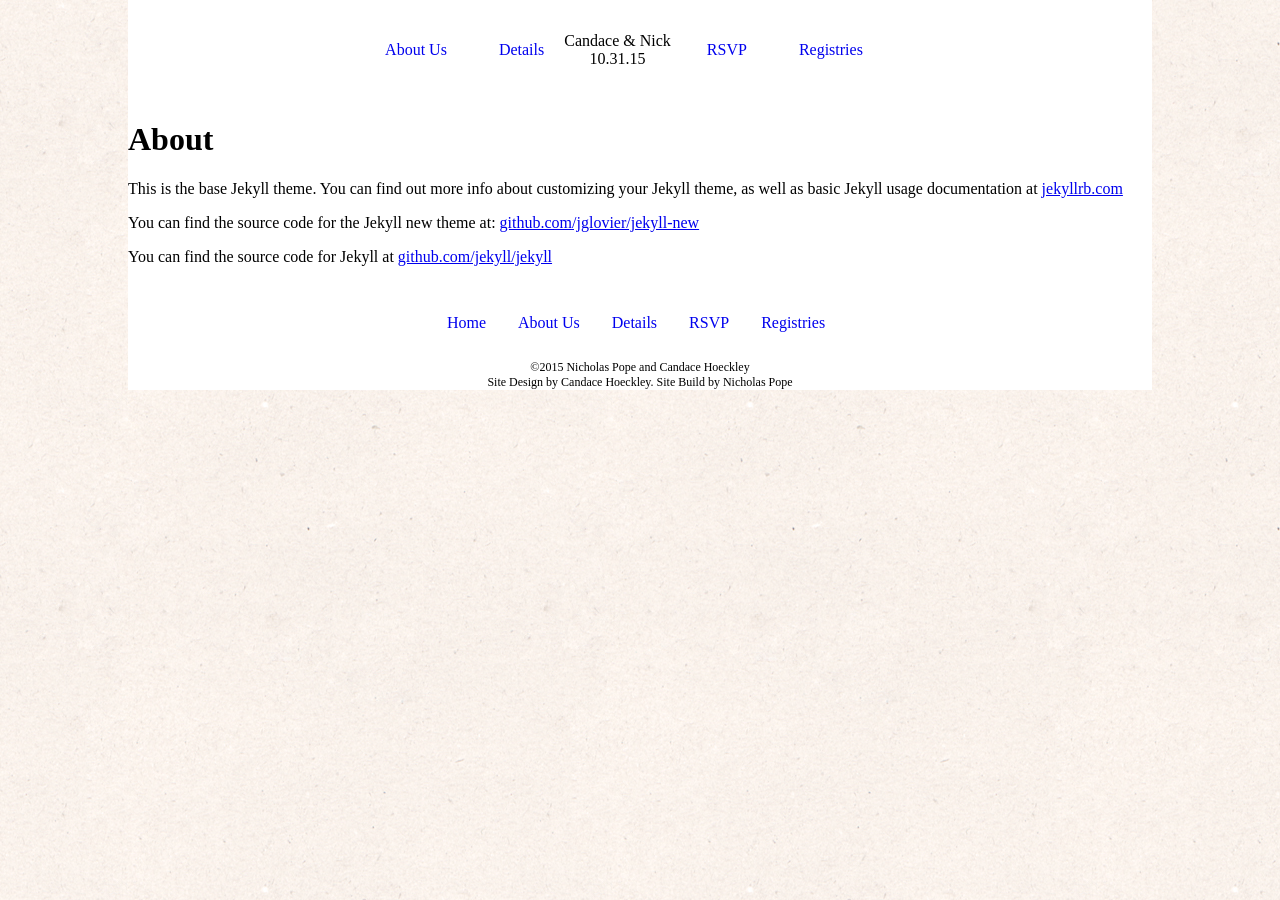
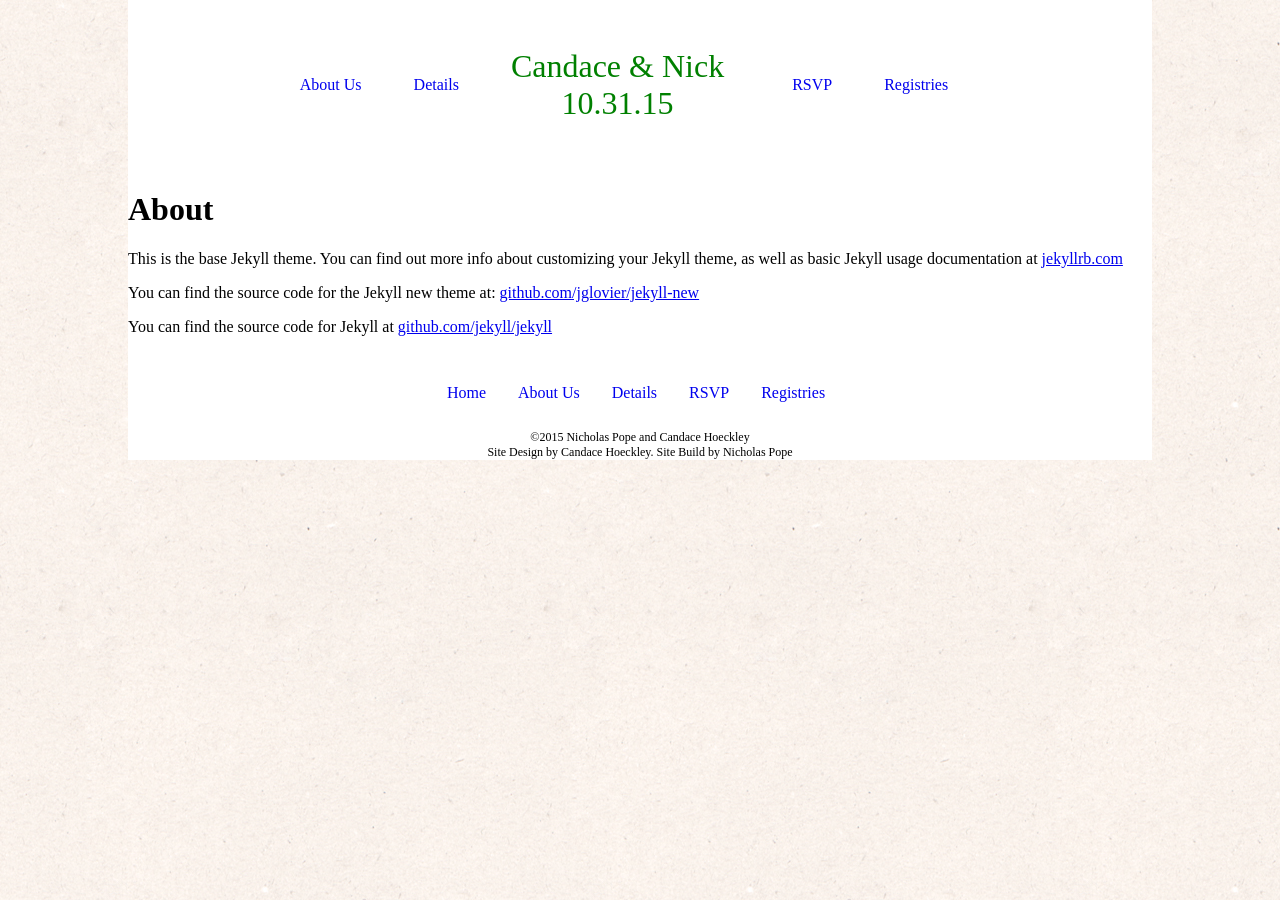
Before and after one commit to pope410211/onelovetorulethemall, a Jekyll site: the page built from about.md, in a window 1280 px wide. Built offline with Jekyll 4.4.1, drawn with Linux system fonts in a browser that asks for light colours.

Commit message:
added splash image. some color...we have life

```diff
--- a/_sass/header_footer.scss
+++ b/_sass/header_footer.scss
@@ -13,7 +13,7 @@
 
   li {
   display: inline-block;
-  text-align: center;
+
   vertical-align: middle;
 
   a {
@@ -24,6 +24,12 @@
     color: yellow;
   }
 
+    }
+    p {
+      padding: 0em 1em 0 1em;
+      color: green;
+      font-size: 2em;
+      text-align: center;
     }
   }
 
--- a/index.html
+++ b/index.html
@@ -2,9 +2,9 @@
 layout: default
 ---
 
-<div class="home">
+<section class="home">
 
-<img src="http://placehold.it/1092x400"/>
+<img id="splash" src=/assets/images/splash.png/>
 
 
-</div>
+</section>
```
Also changed, not shown: 4 other files.
